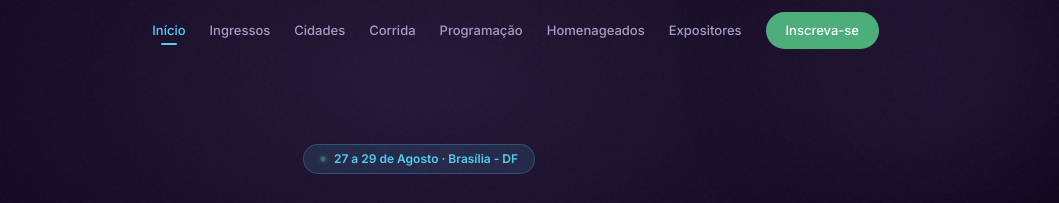
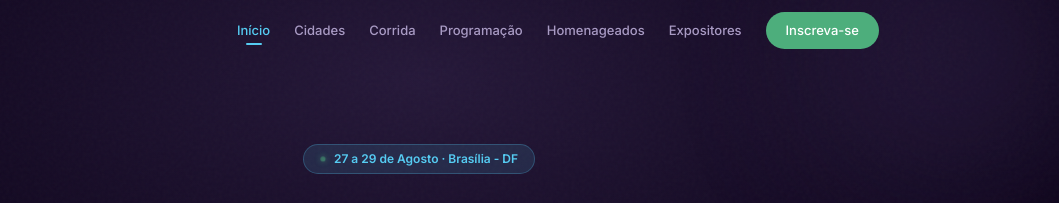
Before and after one commit to brunnofalcao/nb2026, a plain HTML site: page index.html in a window 1280 px wide. Shown: the top 203 px of the page, 221-1280 px from the left. Drawn offline with Linux system fonts and the light colour scheme.

Commit message:
Add files via upload

```diff
--- a/index.html
+++ b/index.html
@@ -447,8 +447,8 @@ details[open] summary::after{content:'−'}
 <div id="app" style="background:#080014;min-height:100vh">
 
 <!-- HEADER -->
-<header class="hdr" id="hdr"><div class="hdr-in"><div class="logo" onclick="go('home')"><img class="logo-img" src="https://res.cloudinary.com/dlzrfhwin/image/upload/v1775583229/nb_logotipo_hor_05_wqsydv.png" alt="Nutrição Brasil"></div><nav class="nav-d"><a href="#" onclick="go('home');return false" id="n-home">Início</a><a href="#" onclick="go('ingressos');return false" id="n-ingressos">Ingressos</a><a href="#" onclick="go('cidades');return false" id="n-cidades">Cidades</a><a href="#" onclick="go('corrida');return false" id="n-corrida">Corrida</a><a href="#" onclick="go('programacao');return false" id="n-programacao">Programação</a><a href="#" onclick="go('hall');return false" id="n-hall">Homenageados</a><a href="https://expositores.nutricaobrasil.com.br/" target="_blank">Expositores</a><a class="hdr-btn" href="#" onclick="go('ingressos');return false" style="color:#fff!important">Inscreva-se</a></nav><button class="menu-btn" onclick="openS()" aria-label="Menu">☰</button></div></header>
-<div class="sheet" id="sheet" onclick="closeS()"><div class="sheet-ov"></div><div class="sheet-p" onclick="event.stopPropagation()"><div class="sheet-h"></div><a href="#" onclick="go('home');return false">Início</a><a href="#" onclick="go('ingressos');return false">Ingressos</a><a href="#" onclick="go('cidades');return false">Cidades</a><a href="#" onclick="go('corrida');return false">Corrida</a><a href="#" onclick="go('programacao');return false">Programação</a><a href="#" onclick="go('hall');return false">Homenageados</a><a href="https://expositores.nutricaobrasil.com.br/" target="_blank">Expositores</a><a class="btn-s" href="#" onclick="go('ingressos');return false">Inscreva-se</a></div></div>
+<header class="hdr" id="hdr"><div class="hdr-in"><div class="logo" onclick="go('home')"><img class="logo-img" src="https://res.cloudinary.com/dlzrfhwin/image/upload/v1775583229/nb_logotipo_hor_05_wqsydv.png" alt="Nutrição Brasil"></div><nav class="nav-d"><a href="#" onclick="go('home');return false" id="n-home">Início</a><a href="#" onclick="go('cidades');return false" id="n-cidades">Cidades</a><a href="#" onclick="go('corrida');return false" id="n-corrida">Corrida</a><a href="#" onclick="go('programacao');return false" id="n-programacao">Programação</a><a href="#" onclick="go('hall');return false" id="n-hall">Homenageados</a><a href="https://expositores.nutricaobrasil.com.br/" target="_blank">Expositores</a><a class="hdr-btn" href="#" onclick="go('ingressos');return false" style="color:#fff!important">Inscreva-se</a></nav><button class="menu-btn" onclick="openS()" aria-label="Menu">☰</button></div></header>
+<div class="sheet" id="sheet" onclick="closeS()"><div class="sheet-ov"></div><div class="sheet-p" onclick="event.stopPropagation()"><div class="sheet-h"></div><a href="#" onclick="go('home');return false">Início</a><a href="#" onclick="go('cidades');return false">Cidades</a><a href="#" onclick="go('corrida');return false">Corrida</a><a href="#" onclick="go('programacao');return false">Programação</a><a href="#" onclick="go('hall');return false">Homenageados</a><a href="https://expositores.nutricaobrasil.com.br/" target="_blank">Expositores</a><a class="btn-s" href="#" onclick="go('ingressos');return false">Inscreva-se</a></div></div>
 
 <!-- ══════ HOME ══════ -->
 <div class="pg on" id="pg-home">
```
